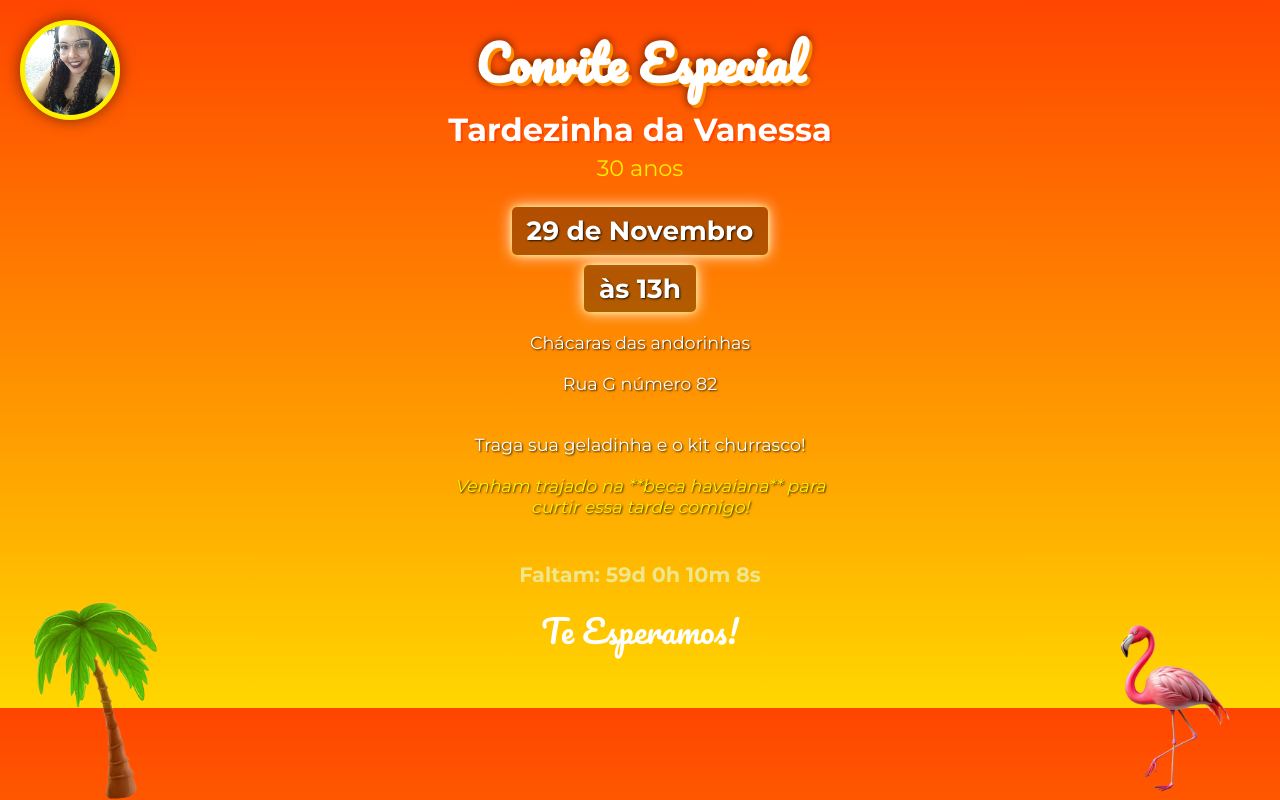
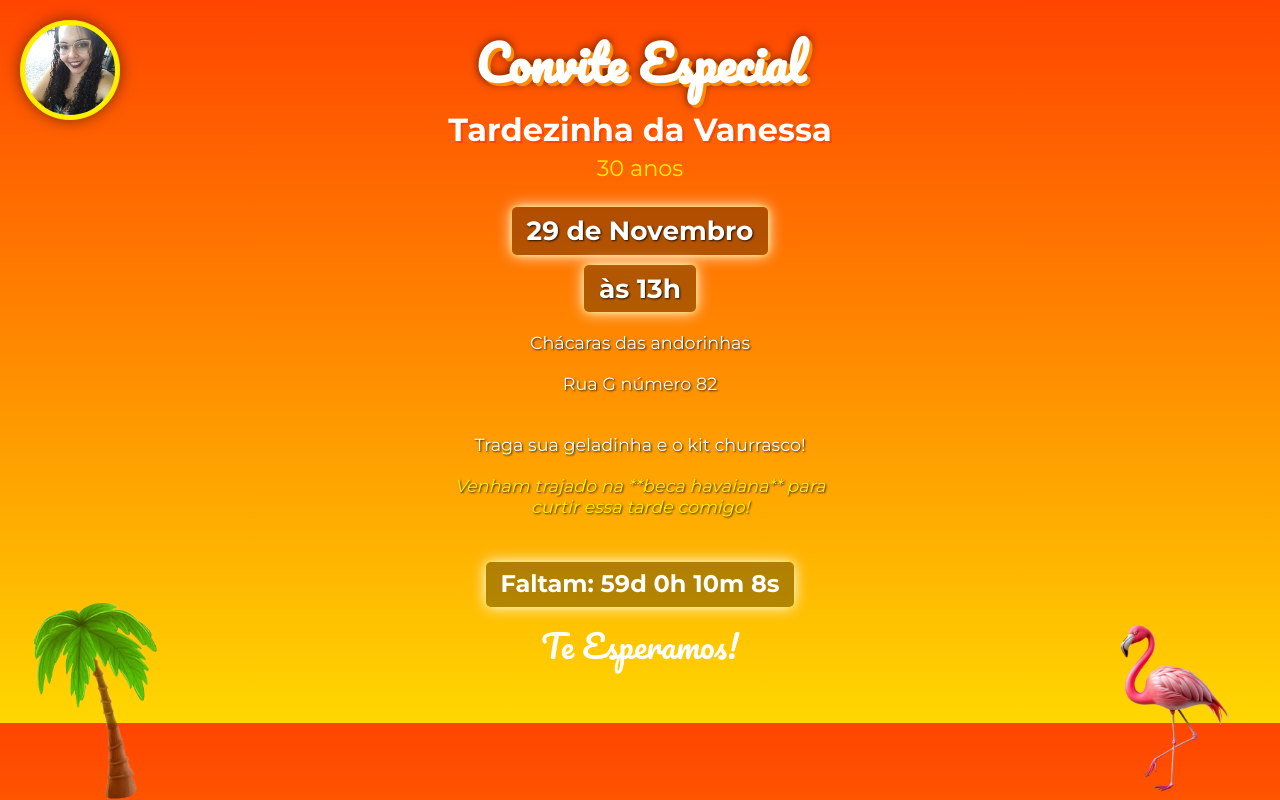
Before and after one commit to MarceloMederi/Convite_niver_mana, a plain HTML site: page index.html in a window 1280 px wide. Both pictures are taken after a click on the button "ABRIR CONVITE & PLAY". Drawn offline with Linux system fonts and the light colour scheme.

Commit message:
na class contagem, inseri as mesmas propriedades da class neon

```diff
--- a/assets/css/style.css
+++ b/assets/css/style.css
@@ -108,11 +108,14 @@ footer {
 }
 
 .contagem {
-    font-family: Montserrat;
-    font-size: 1.3em;
     font-weight: bold;
-    margin-bottom: 15px;
-    color: #F0E68C;
+    font-size: 1.5em;
+    background-color: rgba(0, 0, 0, 0.3);
+    padding: 8px 15px;
+    border-radius: 5px;
+    box-shadow: 0 0 15px #FFF, 0 0 5px #FFD700;
+    line-height: 1.2;
+    display: inline-block;
 }
 
 .te-esperamos {
```
